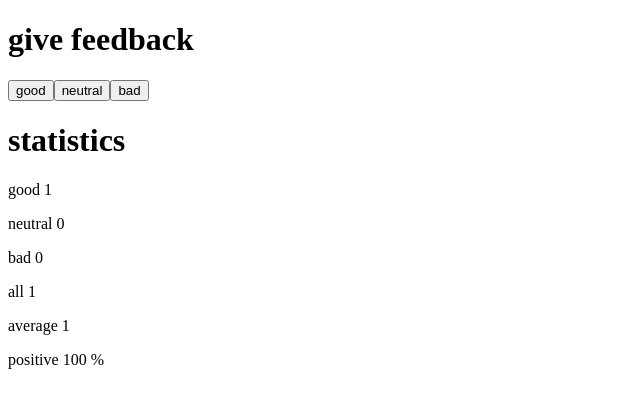
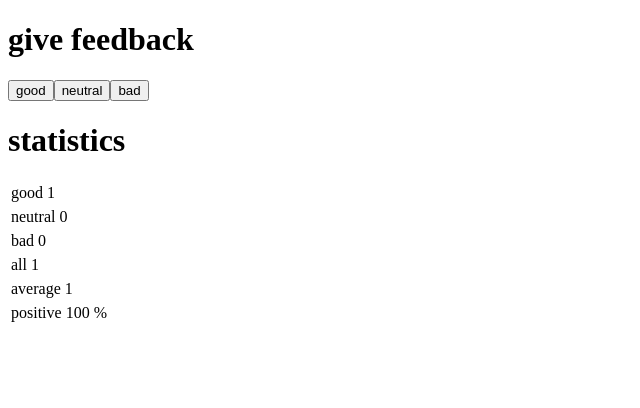
Before and after one commit to MelinaAH/Fullstack_part1, a React (Create React App) app in the folder part1/1_6_unicafe/: page / in a window 1280 px wide. Both pictures are taken after a click on the button "good". Shown: the top 408 px of the page, without its empty margins (0-640 px from the left). Built offline with nearby package versions, Linux system fonts and the light colour scheme.

Commit message:
1.11 unicafe step 6 done

```diff
--- a/part1/1_6_unicafe/src/App.js
+++ b/part1/1_6_unicafe/src/App.js
@@ -10,13 +10,25 @@ const StatisticLine = ({ text, value }) => {
   if (text === 'positive') {
     return (
       <div>
-        <p>{text} {value} %</p>
+        <table>
+          <tbody>
+            <tr>
+              <td>{text} {value} %</td>
+            </tr>
+          </tbody>
+        </table>
       </div>
     )
   }
   return (
     <div>
-      <p>{text} {value}</p>
+      <table>
+        <tbody>
+          <tr>
+            <td>{text} {value}</td>
+          </tr>
+        </tbody>
+      </table>
     </div>
   )
 }
```
